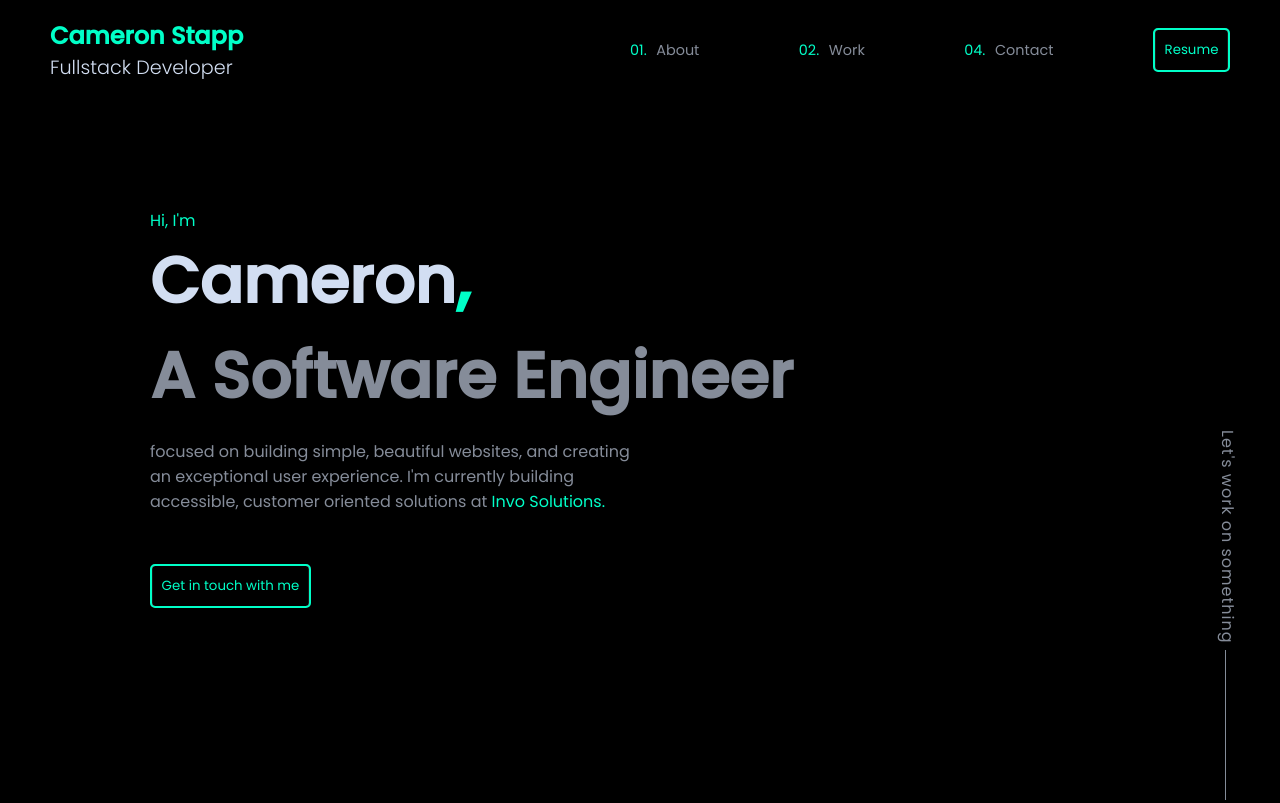
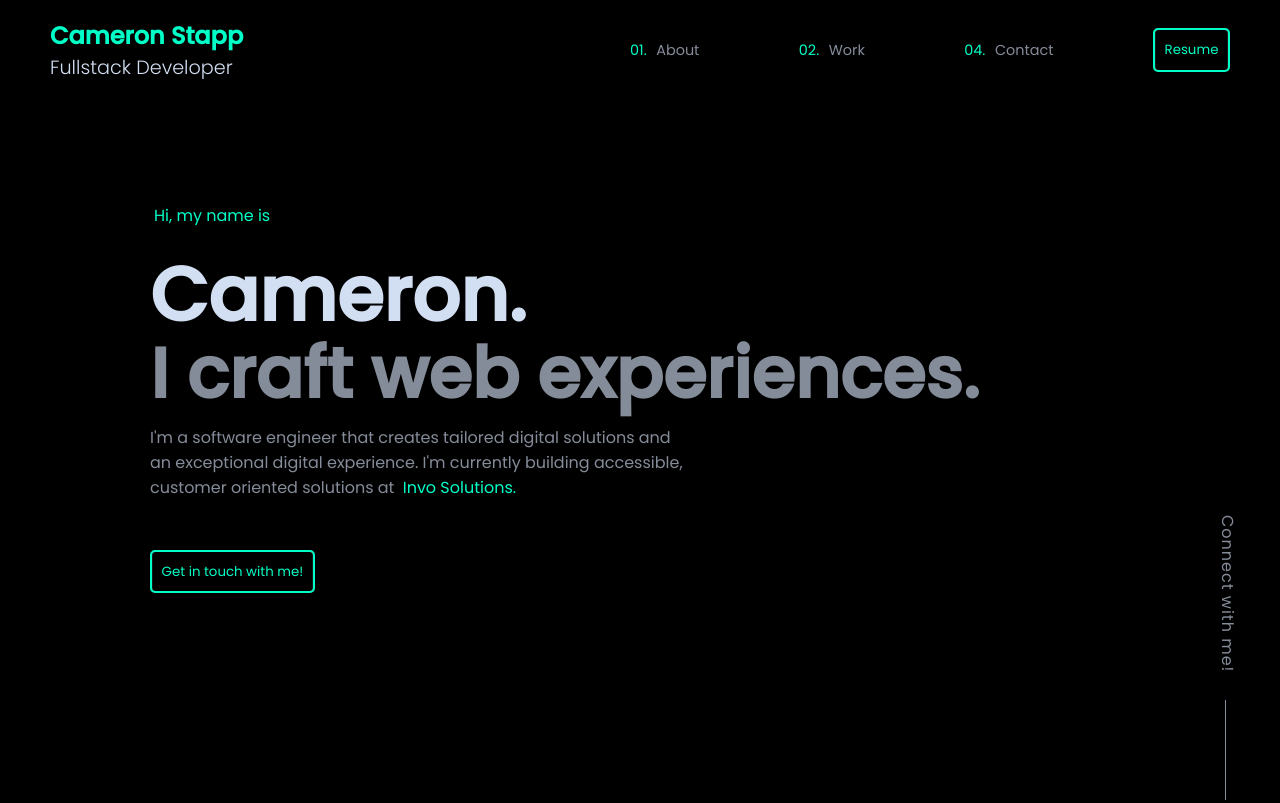
Before and after one commit to Rekkuzan5/gatsby-portfolio, a Gatsby site: page / in a window 1280 px wide. Shown: the top 803 px of the page. Built offline with nearby package versions, Linux system fonts and the light colour scheme; Gatsby itself is replaced by a stand-in of ours.

Commit message:
Add styling variables file for global variables.

```diff
--- a/src/components/About/about.module.scss
+++ b/src/components/About/about.module.scss
@@ -17,7 +17,8 @@
       width: 50%;
 
       h1 {
-        font-size: 4rem;
+        font-size: clamp(26px,5vw,var(--fz-heading));
+        margin: 10px 0px 40px;
         color: rgba(221, 234, 255, 0.95);
       }
 
--- a/src/components/Footer/footer.module.scss
+++ b/src/components/Footer/footer.module.scss
@@ -14,6 +14,7 @@ $text-accent: rgb(0, 255, 200);
         display: flex;
         width: 100%;
         justify-content: space-between;
+        font-size: var(--fz-md);
 
         p {
             display: inline-block;
--- a/src/components/Hero/hero.component.jsx
+++ b/src/components/Hero/hero.component.jsx
@@ -2,22 +2,23 @@ import React from "react";
 //import Header from "../Header/header.component";
 import Button from "../Button/button";
 import * as styles from "./hero.module.scss";
+//import '../../styles/index.module.scss';
 
 import {} from "gatsby";
 
 const Hero = () => {
-  const buttonText = "Get in touch with me";
+  const buttonText = "Get in touch with me!";
   return (
     <section id="home">
       {/* <Header /> */}
       {/* <div className={styles.slash}> */}
         {/* <div className={styles.container}> */}
           <div className={styles.content}>
-            <p className={styles.accentText}>Hi, I'm</p>
-            <h1 className={styles.nameText}>Cameron<span className={styles.accentText}>,</span></h1>
-            <h1 className={styles.nameSubtitle}>A Software Engineer</h1>
+            <h1 className={styles.accentText}>Hi, my name is</h1>
+            <h2 className={styles.nameText}>Cameron.</h2>
+            <h3 className={styles.nameSubtitle}>I craft web experiences.</h3>
             <p>
-              focused on building simple, beautiful websites, and creating an exceptional user experience.  I'm currently
+              I'm a software engineer that creates tailored digital solutions and an exceptional digital experience.  I'm currently
               building accessible, customer oriented solutions at <a href="https://www.invosolutions.com/"><span className={styles.accentText}>Invo Solutions.</span></a>
             </p>
             <div className={styles.button}>
--- a/src/components/Hero/hero.module.scss
+++ b/src/components/Hero/hero.module.scss
@@ -5,6 +5,8 @@
 //   //background-color: #0a192f;
 //   background-color: black;
 //   //z-index: 1;
+
+$--fz-xl: 20px;
 
 section {
   // background-color: black;
@@ -21,23 +23,35 @@ section {
     align-items: flex-start;
 
     .accentText {
-        color: rgb(0, 255, 200);
+      color: var(--green);
+      font-size: clamp(var(--fz-sm), 5vw, var(--fz-md));
+      margin: 0px 0px 30px 4px;
+      font-weight: 400;
+      line-height: 1.1;
     }
 
     .nameText {
-        font-size: 4rem;
+      margin: 0px;
+      font-size: clamp(40px, 8vw, 75px);
+      font-weight: 600;
+      line-height: 1.1;
+      //font-size: 4rem;
       color: rgba(221, 234, 255, 0.95);
     }
 
     .nameSubtitle {
-        font-size: 4rem;
-        color: rgba(221, 234, 255, 0.6);
+      font-size: clamp(40px, 8vw, 70px);
+      color: var(--gray);
+      line-height: 0.9;
+      margin-top: 5px;
+      font-weight: 600;
     }
 
     p {
-        margin-top: 1rem;
-        width: 50%;
+      margin: 20px 0 0 0;
+      max-width: 540px;
       color: rgba(221, 234, 255, 0.6);
+      font-size: var(--fz-md);
     }
 
     .button {
--- a/src/pages/index.js
+++ b/src/pages/index.js
@@ -7,6 +7,7 @@ import Footer from "../components/Footer/footer.component";
 import Header from "../components/Header/header.component";
 
 import * as styles from "../styles/index.module.scss";
+import '../styles/variables.scss';
 
 const IndexPage = () => {
   return (
@@ -14,7 +15,7 @@ const IndexPage = () => {
     <div className={styles.root}>
       <Header />
       <div className={styles.vertical}>
-        <a href="#contact">Let's work on something</a><div className={styles.line}>
+        <a href="#contact">Connect with me!</a><div className={styles.line}>
       </div>
       </div>
       <main className={styles.styledMain}>
--- a/src/styles/index.module.scss
+++ b/src/styles/index.module.scss
@@ -1,19 +1,26 @@
-@import url(https://fonts.googleapis.com/css2?family=Poppins:wght@100;200;300;400;500&display=swap);
-@import url(https://fonts.googleapis.com/css2?family=Outfit:wght@100;200;300;400;500;600;700&display=swap);
+// @import url(https://fonts.googleapis.com/css2?family=Poppins:wght@100;200;300;400;500&display=swap);
+// @import url(https://fonts.googleapis.com/css2?family=Outfit:wght@100;200;300;400;500;600;700&display=swap);
+// @import url(https://fonts.googleapis.com/css2?family=Heebo:wght@600&display=swap);
 
-$font-stack: Poppins, sans-serrif;
-$font-stack2: Outfit, sans-serrif;
-$primary-color: purple;
-$secondary-color: black;
-$main-background: #0a192f;
-$text-accent: rgb(0, 255, 200);
+// :root {
+//   --font-stack: Poppins, sans-serrif;
+//   --font-stack2: Outfit, sans-serrif;
+//   --font-stack3: Outfit, sans-serrif;
+//   --primary-color: purple;
+//   --secondary-color: black;
+//   --main-background: #0a192f;
+//   --text-accent: rgb(0, 255, 200);
+//   --fz-sm: 14px;
+//   --fz-md: 16px;
+//   --fz-lg: 18px;
+//   --fz-xl: 20px;
+// }
 
 * {
   margin: 0;
   padding: 0;
   box-sizing: border-box;
-  font-family: $font-stack;
-  color: $main-background;
+  font-family: var(--font-stack);
 }
 
 html {
@@ -24,17 +31,27 @@ html {
   }
 
   ::-webkit-scrollbar {
-    display: none;
+    width: 12px;
+  }
+
+  ::-webkit-scrollbar-thumb {
+    background-color: var(--gray);
+    border: 3px solid var(--secondary-color);
+    border-radius: 10px;
+  }
+
+  ::-webkit-scrollbar-track {
+    background: var(--secondary-color);
 }
 }
 
 .root {
-  background-color: $secondary-color;
+  background-color: var(--secondary-color);
+  font-size: var(--fz-xl);
+  -webkit-font-smoothing: antialiased;
 }
 
 .styledMain {
-  // height: 100%;
-  // background-color: $secondary-color;
   margin: 0px auto;
   width: 100%;
   max-width: 1600px;
@@ -51,26 +68,24 @@ html {
   a {
     writing-mode: vertical-rl;
     text-decoration: none;
-      //position: absolute;
-      ///transform: rotate(90deg);
-      color: rgba(221, 234, 255, 0.6);
+    color: var(--gray);
     bottom: 0;
     letter-spacing: 1px;
-      transition: transform .5s;
+    transition: transform 0.5s;
+    margin-bottom: 20px;
+    font-size: var(--fz-md);
 
     &:hover {
-        color: $text-accent;
+      color: var(--green);
       cursor: pointer;
       transform: translateY(-10px);
-
     }
   }
 
   .line {
     margin-left: 10px;
     width: 1px;
-      height: 150px;
-      background-color: rgba(221, 234, 255, 0.6);
+    height: 100px;
+    background-color: var(--gray);
   }
-
 }
--- /dev/null
+++ b/src/styles/variables.scss
@@ -0,0 +1,19 @@
+@import url(https://fonts.googleapis.com/css2?family=Poppins:wght@100;200;300;400;500&display=swap);
+@import url(https://fonts.googleapis.com/css2?family=Outfit:wght@100;200;300;400;500;600;700&display=swap);
+@import url(https://fonts.googleapis.com/css2?family=Heebo:wght@600&display=swap);
+
+:root {
+  --font-stack: Poppins, sans-serrif;
+  --font-stack2: Outfit, sans-serrif;
+  --font-stack3: Outfit, sans-serrif;
+  --primary-color: purple;
+  --secondary-color: black;
+  --main-background: #0a192f;
+  --green: rgb(0, 255, 200);
+  --gray: rgba(221, 234, 255, 0.6);
+  --fz-sm: 14px;
+  --fz-md: 16px;
+  --fz-lg: 18px;
+  --fz-xl: 20px;
+  --fz-heading: 32px;
+}
```
Lines whose indentation alone changed are shown as unchanged.
